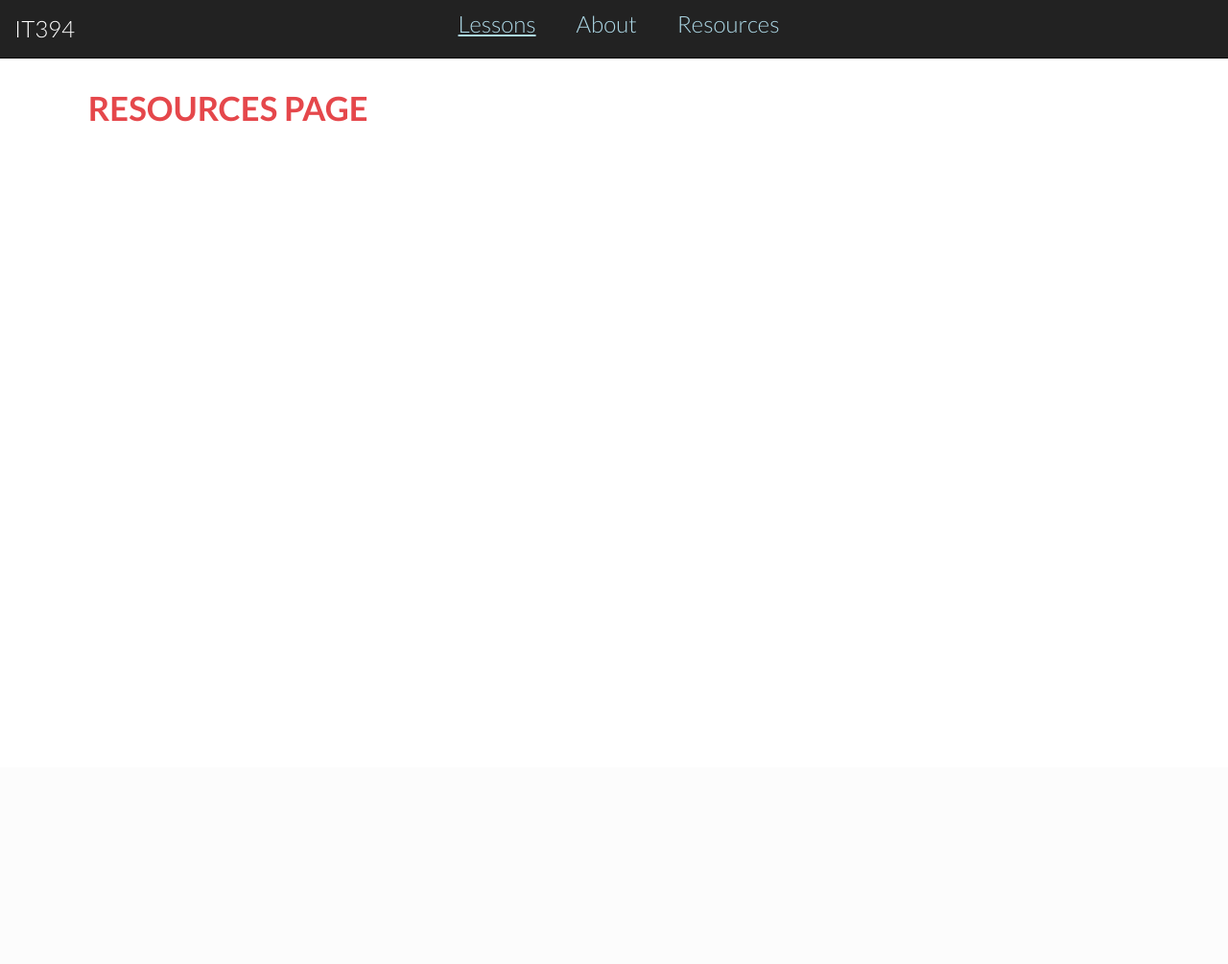
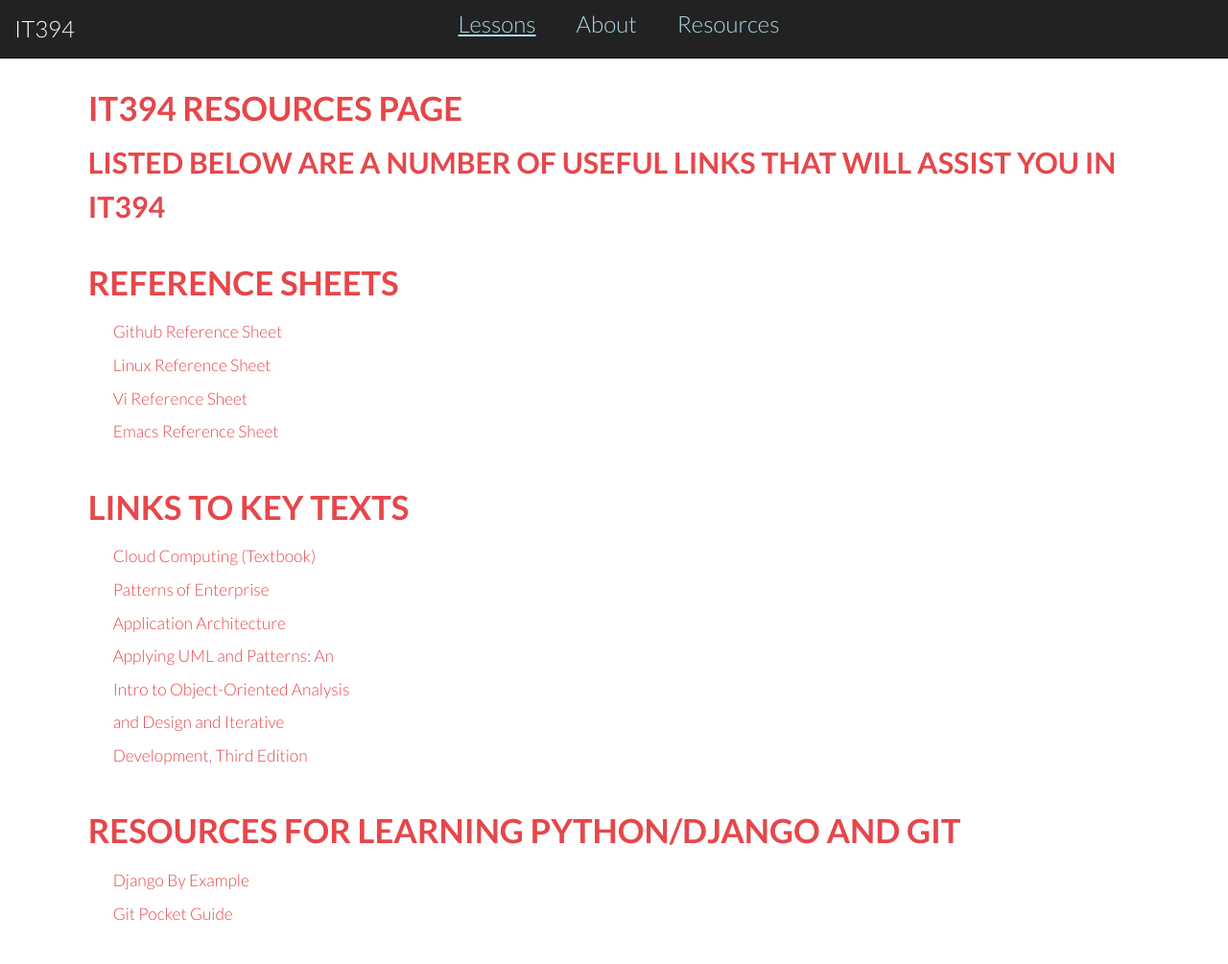
Before and after one commit to wildKoala/it394v2, a Django app: page /resources in a window 1280 px wide. Shown: the whole page at 96% size. Before the commit the page ends 127 px from the top, so only its background shows below. Run offline with Django 3.2, Linux system fonts and the light colour scheme; some libraries are stand-ins or nearby versions.

Commit message:
Adds text and links to Resources page

```diff
--- a/main_app/templates/resources.html
+++ b/main_app/templates/resources.html
@@ -30,7 +30,26 @@
 	</div>
 
 	<main class="container" role="main">
-	<h1>Resources Page</h1>
+	<h1>IT394 Resources Page</h1>
+	<h2>Listed Below are a number of useful links that will assist you in IT394</h2>
+	<h1>Reference Sheets</h1>
+	<ul style='width: 25%'>
+				<li><a href="http://www-internal.eecs.usma.edu/courses/it394/resources/github-git-cheat-sheet.pdf">Github Reference Sheet</a></li>
+				<li><a href="http://www-internal.eecs.usma.edu/courses/it394/resources/LinuxRef.pdf">Linux Reference Sheet</a></li>
+				<li><a href="http://www-internal.eecs.usma.edu/courses/it394/resources/vi.pdf">Vi Reference Sheet</a></li>
+				<li><a href="http://www-internal.eecs.usma.edu/courses/it394/resources/emacs.pdf">Emacs Reference Sheet</a></li>
+			</ul>
+	<h1>Links to Key Texts</h1>
+	<ul style='width: 25%'>
+				<li><a href="http://techbus.safaribooksonline.com/book/operating-systems-and-server-administration/virtualization/9780124046276">Cloud Computing (Textbook)</a></li>
+				<li><a href="http://techbus.safaribooksonline.com/book/software-engineering-and-development/patterns/0321127420">Patterns of Enterprise Application Architecture</a></li>
+				<li><a href="http://techbus.safaribooksonline.com/book/software-engineering-and-development/uml/0131489062">Applying UML and Patterns: An Intro to Object-Oriented Analysis and Design and Iterative Development, Third Edition</a></li>
+			</ul>
+	<h1>Resources for Learning Python/Django and Git</h1>
+	<ul style='width: 25%'>
+				<li><a href="http://techbus.safaribooksonline.com/book/web-development/django/9781784391911">Django By Example</a></li>
+				<li><a href="http://techbus.safaribooksonline.com/book/databases/content-management-systems/9781449327507">Git Pocket Guide</a></li>
+			</ul>
 	</main>
 	<script src={% static 'assets/js/jquery.min.js' %}></script>
 	<script src={% static 'assets/js/skel.min.js' %}></script>
```
